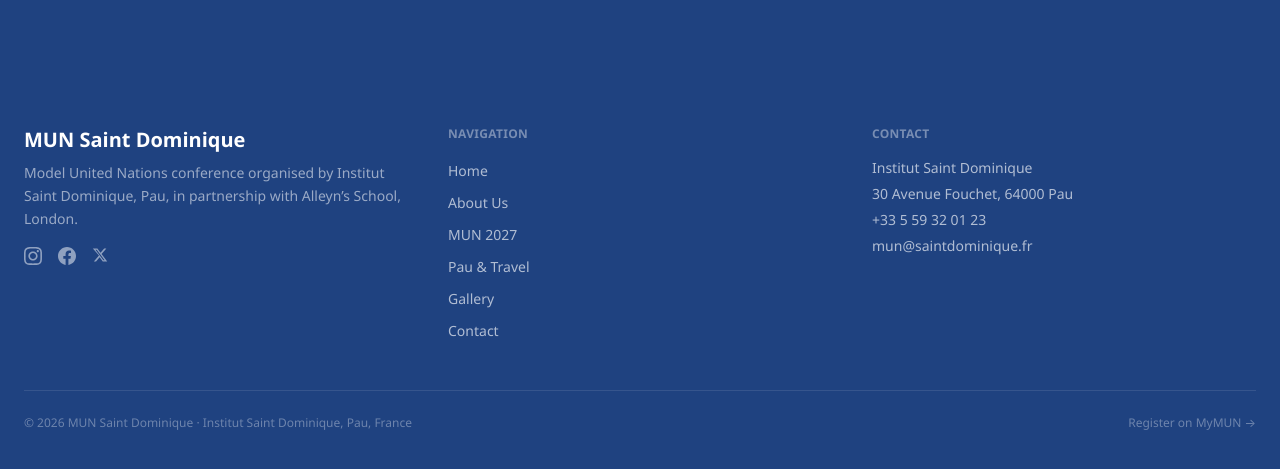
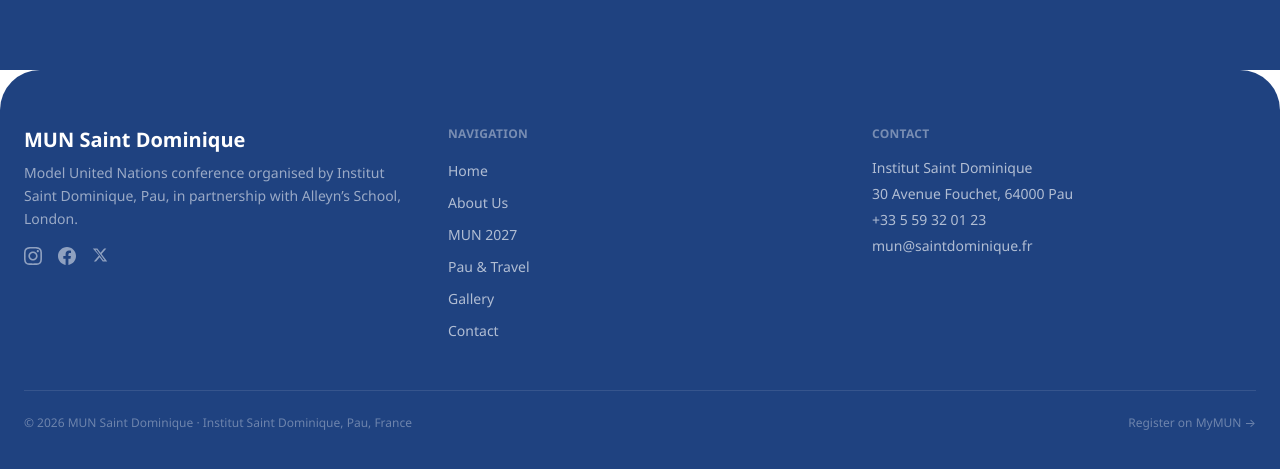
Before and after one commit to gastongabaixtucf8/projet-MUN-saintdo, a Next.js app: page / in a window 1280 px wide. Shown: the part 3251-3720 px from the top of the page. Built offline with nearby package versions, Linux system fonts and the light colour scheme.

Commit message:
auto-save

```diff
--- a/components/Footer.tsx
+++ b/components/Footer.tsx
@@ -11,7 +11,7 @@ const pages = [
 
 export default function Footer() {
   return (
-    <footer className="bg-navy text-white">
+    <footer className="bg-navy text-white rounded-t-[2.5rem]">
       <div className="max-w-7xl mx-auto px-6 py-14">
         <div className="grid sm:grid-cols-2 lg:grid-cols-3 gap-10">
 
```
